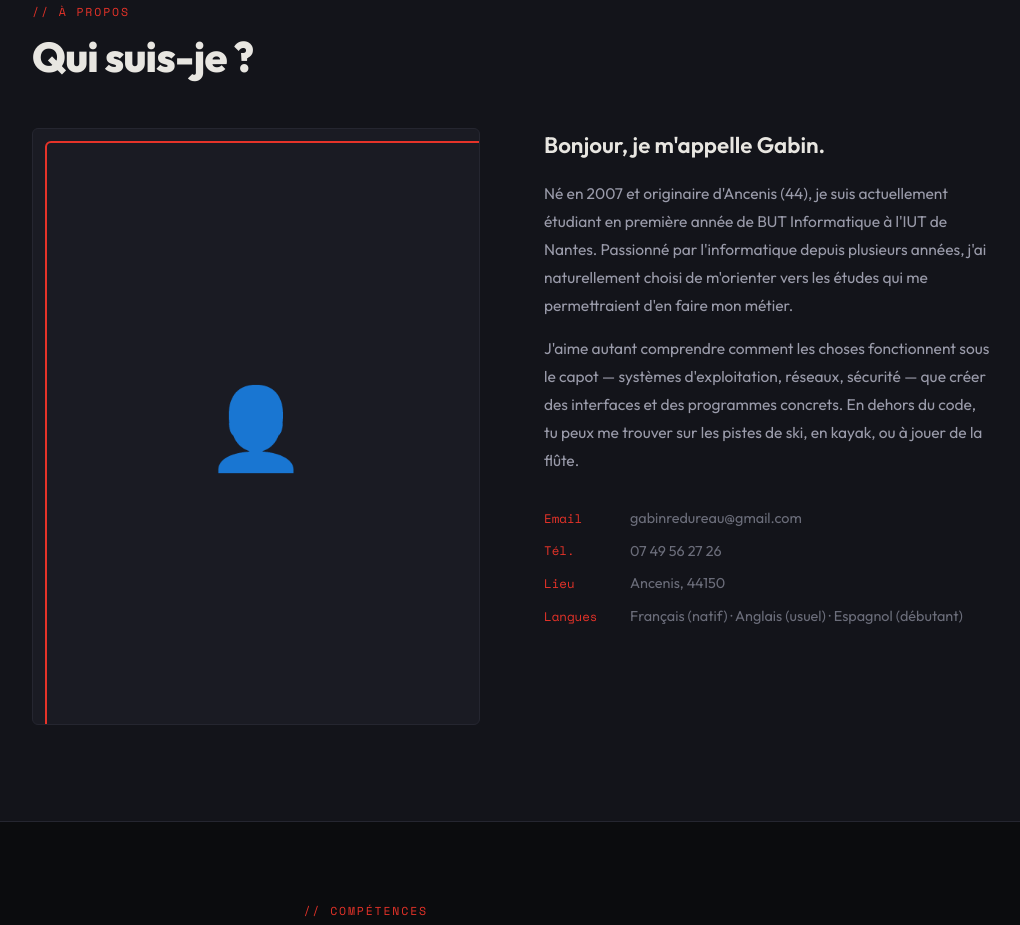
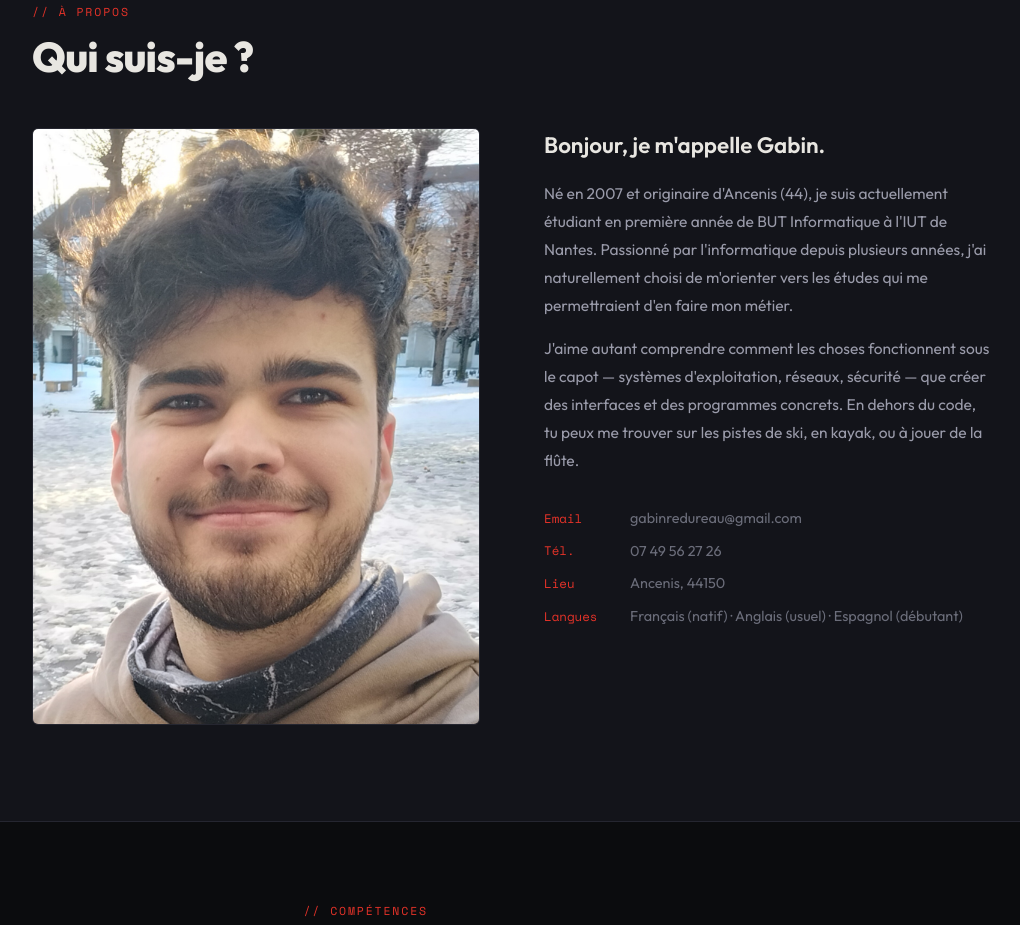
Before and after one commit to gabinredureau-pixel/portfolio, a plain HTML site: page index.html in a window 1280 px wide. Shown: the part 877-1802 px from the top of the page, without its empty margins (128-1148 px from the left). Drawn offline with nearby package versions, Linux system fonts and the light colour scheme.

Commit message:
Update index.html

```diff
--- a/index.html
+++ b/index.html
@@ -764,12 +764,8 @@
     <h2 class="section-title reveal">Qui suis-je&nbsp;?</h2>
     <div class="about-grid">
       <div class="about-photo reveal">
-        👤
-        <!--
-          Pour ajouter ta photo :
-          remplace le 👤 par :
-          <img src="photo.jpg" alt="Gabin Redureau" />
-        -->
+        <img src="IMG_20260605_140231.jpg" alt="Gabin Redureau" />
+
       </div>
       <div class="about-text reveal">
         <h3>Bonjour, je m'appelle Gabin.</h3>
```
